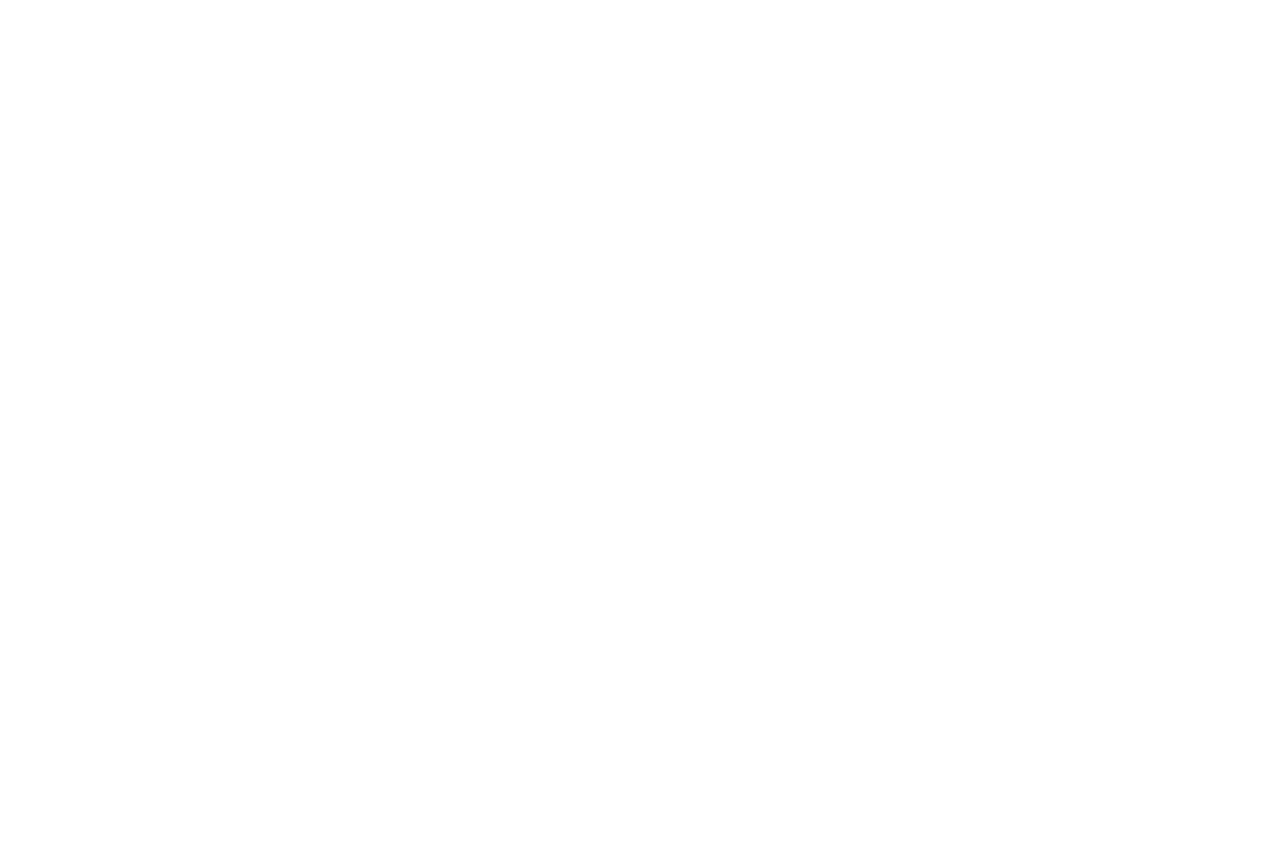
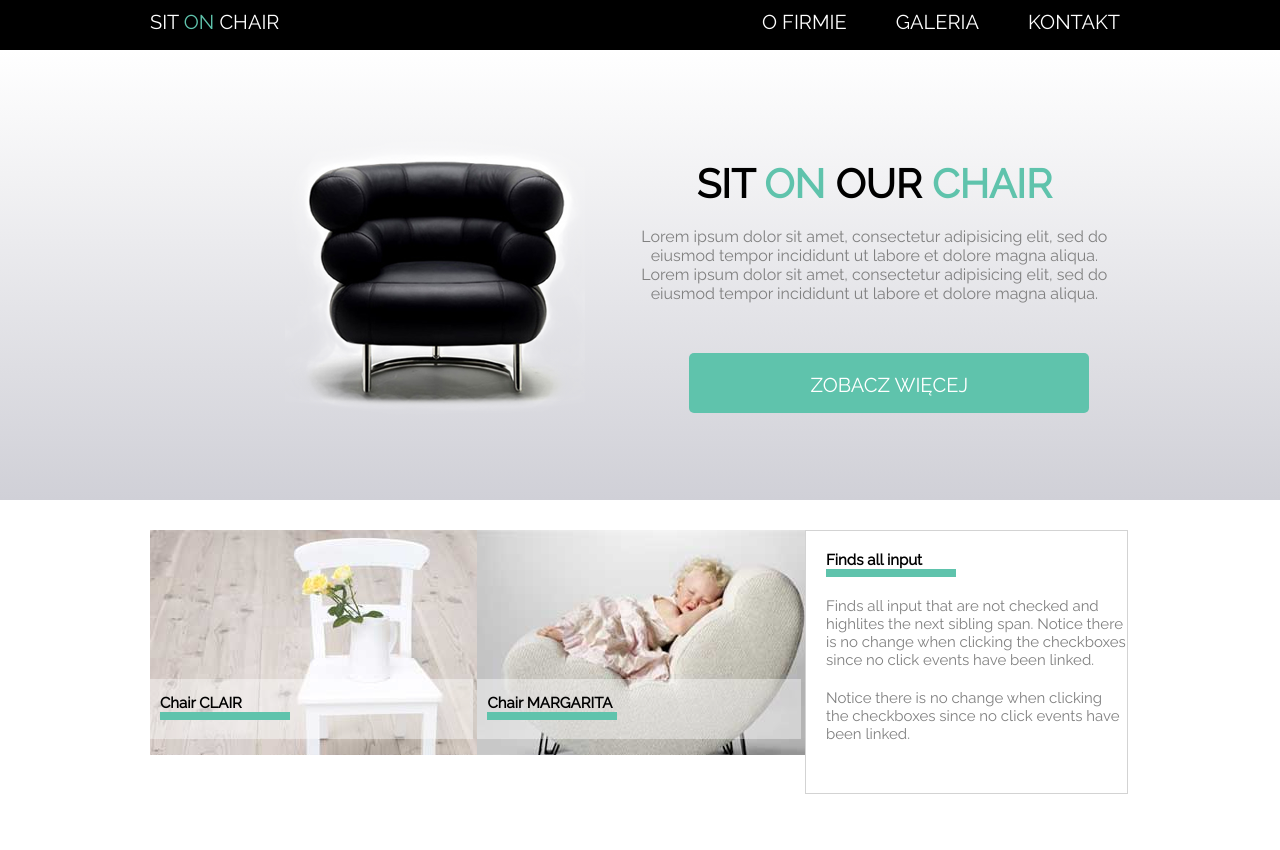
Before and after one commit to LordSanTi92/SitOnChair, a plain HTML site: page index.html in a window 1280 px wide. Before the commit the page ends 800 px from the top, so only its background shows below. Drawn offline with Linux system fonts and the light colour scheme.

Commit message:
Dodano 2 sekcje wraz z css

```diff
--- a/css/style.css
+++ b/css/style.css
@@ -0,0 +1,145 @@
+* {
+  margin: 0;
+  padding: 0;
+  box-sizing: border-box;
+}
+
+body {
+  font-family: "Raleway", arial, sans-serif;
+}
+
+header {
+  height: 50px;
+  background-color: black;
+}
+
+.max-width {
+  margin: 0 150px;
+}
+
+.max-width::after {
+  clear: both;
+  content: "";
+  display: block;
+}
+
+#header-logo {
+  float: left;
+  color: white;
+  font-weight: 400;
+  font-size: 20px;
+}
+#header-logo p{
+  margin: 10px 0;
+}
+span{
+  color: #5FC3AC;
+}
+#header-menu{
+  float: right;
+  margin: 10px;
+}
+#header-menu li{
+  display: inline-block;
+  list-style: none;
+  color: white;
+  font-weight: 400;
+  font-size: 20px;
+  padding-left: 45px;
+}
+
+/*Style for section banner*/
+
+#banner{
+  background-image: linear-gradient(white, #D0D0D7);
+  height: 450px;
+  width: 100%
+}
+.medium-box{
+  display: inline-block;
+  width: 49%;
+  margin: 0 auto;
+  vertical-align: top;
+}
+.black-chair{
+  padding-top: 60px;
+  margin-left: 50px;
+
+}
+.medium-box h1{
+  padding-top: 110px;
+  font-size: 40px;
+  text-align: center;
+}
+.medium-box p{
+  text-align: center;
+  color: gray;
+  padding-top: 20px;
+}
+#button-showmore{
+  width: 400px;
+  background-color: #5FC3AC;
+  border-radius: 5px;
+  margin-top: 50px;
+  margin-left: 55px;
+
+}
+#button-showmore p{
+  text-align: center;
+  font-size: 20px;
+  color: white;
+  font-weight: 400;
+height: 60px;
+}
+
+/*style for section products*/
+
+#products{
+  height: 350px;
+  width: 100%
+}
+.small-box{
+  vertical-align: top;
+  margin-top: 30px;
+  display: inline-block;
+  width: 33%;
+  position: relative;
+}
+#text-on-img{
+  background-color: rgba(255,255,255,0.4);
+  position: absolute;
+  bottom:20px;
+  left: 0;
+  height: 60px;
+  width: 100%;
+  padding: 15px 0;
+
+}
+#text-on-img p{
+  vertical-align: bottom;
+  font-size: 15px;
+  border-bottom: 8px solid #5FC3AC;
+  width: 130px;
+  margin-left: 10px;
+
+}
+.content{
+  border: 1px solid lightgrey;
+  padding-left:20px;
+}
+.content p:first-of-type{
+  margin-top:20px;
+  font-size: 15px;
+  border-bottom: 8px solid #5FC3AC;
+  width: 130px;
+}
+.content p:nth-of-type(2){
+  padding: 20px 0;
+  font-size: 15px;
+  color: grey;
+}
+.content p:nth-of-type(3){
+  padding-bottom: 50px;
+  font-size: 15px;
+  color: grey;
+}
--- a/index.html
+++ b/index.html
@@ -1,11 +1,98 @@
 <!DOCTYPE html>
 <html>
+
 <head>
   <meta charset="utf-8">
   <link rel="stylesheet" href="css/style.css">
+  <link href="https://fonts.googleapis.com/css?family=Raleway" rel="stylesheet">
   <title>Warsztaty</title>
 </head>
+
 <body>
+  <header>
+    <div class="max-width">
+      <div id="header-logo">
+        <p>
+          SIT <span>ON</span> CHAIR
+        </p>
+      </div>
+      <div id="header-menu">
+        <ul>
+          <li>O FIRMIE</li>
+          <li>GALERIA</li>
+          <li>KONTAKT</li>
+        </ul>
+      </div>
+    </div>
+  </header>
+
+  <section id="banner">
+    <div class="max-width">
+      <div class="medium-box">
+        <img class="black-chair" src="./images/black_chair.png" alt="black chair" title="black chari"></img>
+      </div>
+      <div class="medium-box">
+        <h1>SIT <span>ON</span> OUR <span>CHAIR</span></h1>
+        <p>
+          Lorem ipsum dolor sit amet, consectetur adipisicing elit, sed do eiusmod tempor incididunt ut labore et dolore magna aliqua. Lorem ipsum dolor sit amet, consectetur adipisicing elit, sed do eiusmod tempor incididunt ut labore et dolore magna aliqua.
+        </p>
+        <div id="button-showmore">
+          <p>
+            ZOBACZ WIĘCEJ
+          </p>
+        </div>
+      </div>
+    </div>
+
+  </section>
+
+  <section id="products">
+    <div class="max-width">
+    <div class="small-box">
+      <div id="text-on-img">
+      <p>
+        <strong>Chair CLAIR</strong>
+      </p>
+    </div>
+      <img class="image-box1" src="./images/box1_img.jpg" alt="box1" title"box1"></img>
+    </div>
+    <div class="small-box">
+      <div id="text-on-img">
+        <p>
+        <strong>Chair MARGARITA</strong>
+        </p>
+        </div>
+        <img class="image-box2" src="./images/box2_img.jpg" alt="box2" title="box1"></img>
+
+    </div>
+    <div class="small-box">
+      <div class="content">
+        <p>
+          <strong>Finds all input</strong>
+        </p>
+        <p>
+          Finds all input that are not checked and highlites the next sibling span. Notice there is no change when clicking the checkboxes since no click events have been linked.
+        </p>
+        <p>
+          Notice there is no change when clicking the checkboxes since no click events have been linked.
+        </p>
+      </div>
+    </div>
+  </div>
+  </section>
+
+  <section>
+
+  </section>
+
+  <section>
+
+  </section>
+
+  <footer>
+
+  </footer>
 
 </body>
+
 </html>
```
Lines whose indentation alone changed are shown as unchanged.
